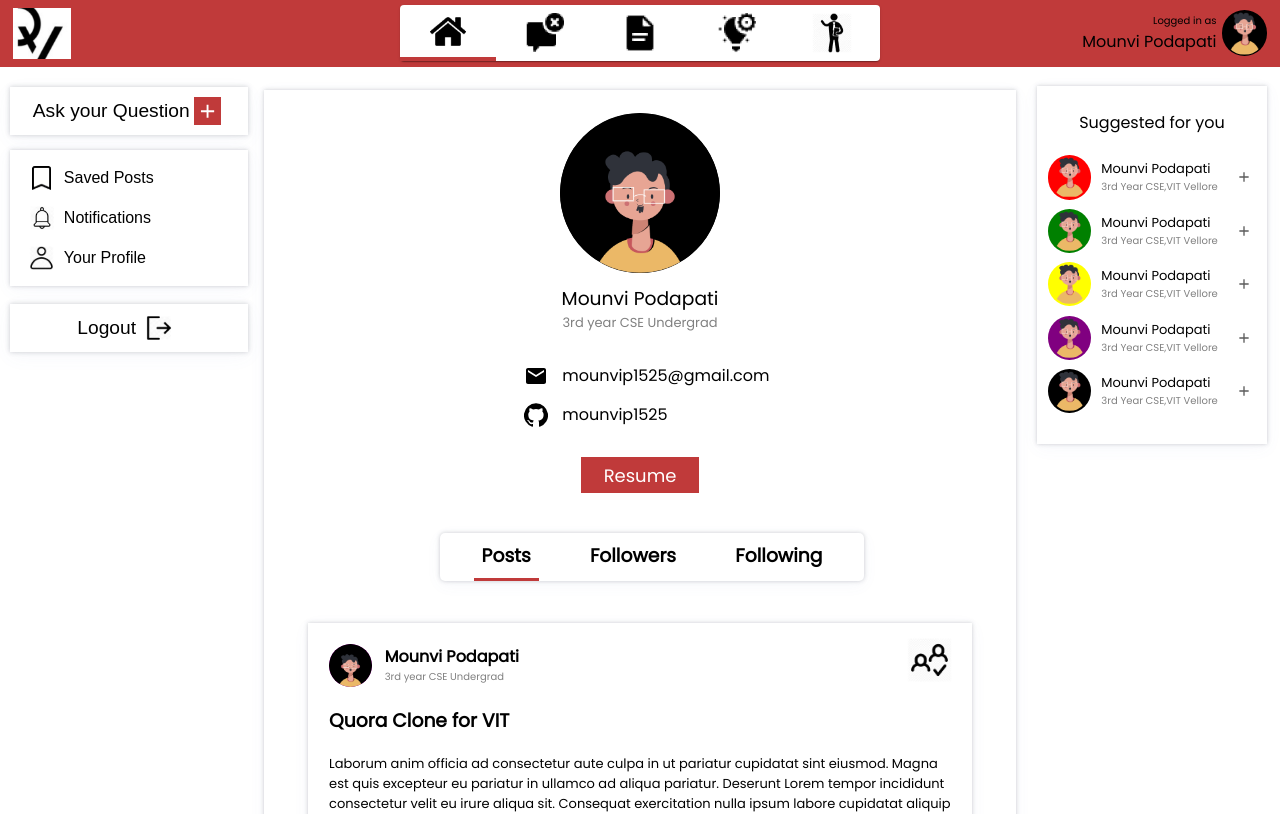
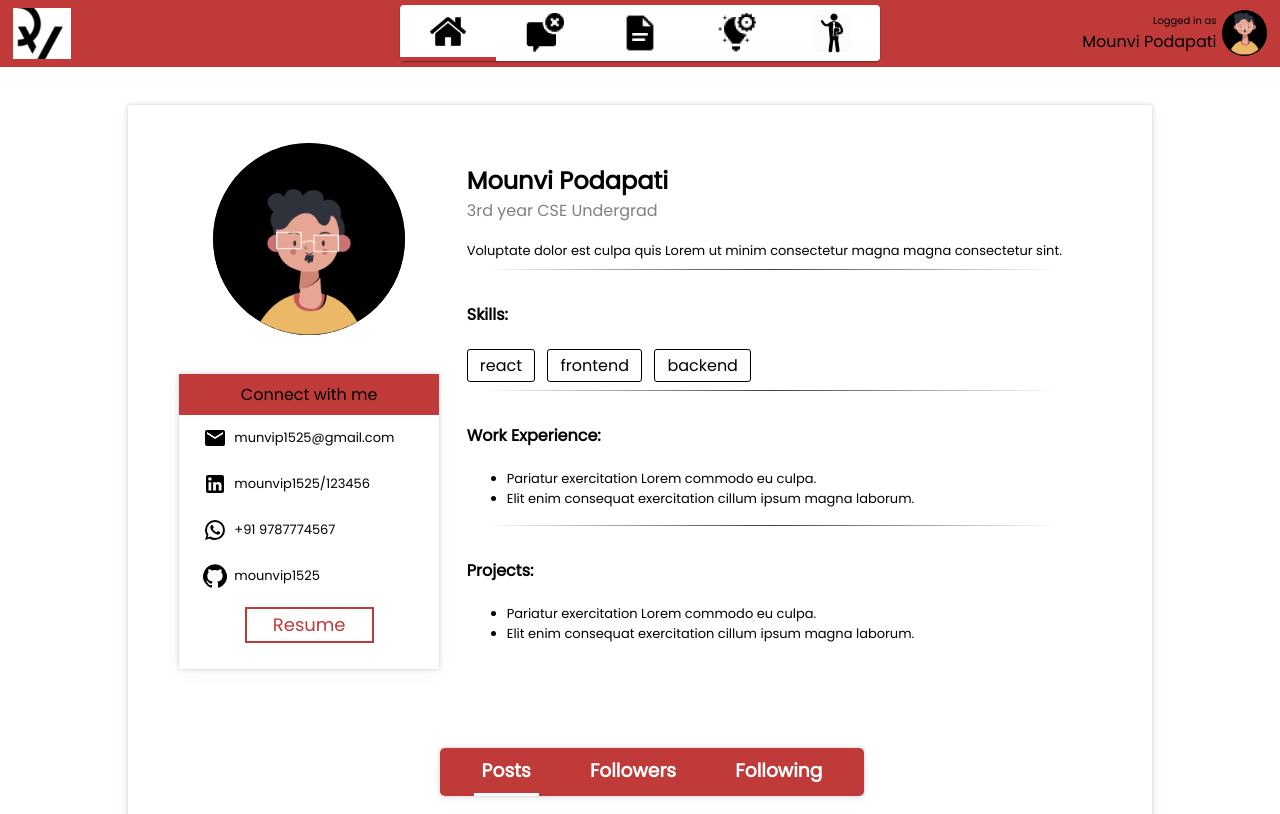
Before and after one commit to mounvip1525/QuoVit, a React (Create React App) app in the folder frontend/: page /Profile in a window 1280 px wide. Shown: the top 814 px of the page. Built offline with nearby package versions, Linux system fonts and the light colour scheme.

Commit message:
update:profile structure

```diff
--- a/frontend/src/Components/Cards/CourseCard.jsx
+++ b/frontend/src/Components/Cards/CourseCard.jsx
@@ -4,11 +4,11 @@ import { Link } from 'react-router-dom'
 import { ChevronRight } from '@material-ui/icons';
 
 export default function CourseCard(props) {
-    const {name,type } = props.course;
+    const {name,code } = props.course;
     return (
         <div className='co-Card'>
             <div className="course-head">
-                <p>{type}</p>
+                <p>{code}</p>
                 <Link to={{pathname:"/EachCourse",query:{props}}}><ChevronRight /></Link>
             </div>
             <h4>{name}</h4>
--- a/frontend/src/Components/Cards/css/FacultyReviewCard.css
+++ b/frontend/src/Components/Cards/css/FacultyReviewCard.css
@@ -3,7 +3,7 @@
     width:45%;
     padding:3%;
     box-sizing: border-box;
-    margin:1rem;
+    margin:0.5rem;
     display: flex;
     align-items: center;
 }
--- a/frontend/src/Screens/Profile/Profile.js
+++ b/frontend/src/Screens/Profile/Profile.js
@@ -1,15 +1,31 @@
 import React, { useState } from "react";
 import MainLayout from "../../Components/Structure/Main";
-import LandingCard from '../../Components/Cards/LandingCard'
+import Sub from "../../Components/Structure/Sub";
+import LandingCard from "../../Components/Cards/LandingCard";
 import User from "../../Components/User/User";
 import "./css/Profile.css";
 import pencil from "./img/Pencil.png";
 import bin from "./img/bin.png";
 import avatar from "./img/avatar.png";
-import { GitHub, Mail, Add } from "@material-ui/icons";
+import { GitHub, Mail, Add, LinkedIn, WhatsApp } from "@material-ui/icons";
 
 export default function Profile() {
   const [activeTab, setActiveTab] = useState("posts");
+  const self = true;
+  const user =
+    {
+      name:"Mounvi Podapati",
+      designation:"3rd year CSE Undergrad",
+      about:"Voluptate dolor est culpa quis Lorem ut minim consectetur magna magna consectetur sint.",
+      skills:["react","frontend","backend"],
+      workExperience:["Pariatur exercitation Lorem commodo eu culpa.","Elit enim consequat exercitation cillum ipsum magna laborum."],
+      projects:["Pariatur exercitation Lorem commodo eu culpa.","Elit enim consequat exercitation cillum ipsum magna laborum."],
+      mail:"munvip1525@gmail.com",
+      linkedin:"mounvip1525/123456",
+      whatsapp:"+91 9787774567",
+      github:"mounvip1525",
+      resume:"resume"
+    }
   const posts = [
     {
       id: 0,
@@ -119,60 +135,124 @@ export default function Profile() {
     },
   ];
   return (
-    <MainLayout>
+    <Sub>
       <div className="profile-main">
         <div>
-          <div className="user-profile">
+          <div className="user-details">
+            <div className="user-first">
               <img src={avatar} style={{ background: "black" }} alt="img" />
-            <h3>Mounvi Podapati</h3>
-            <p>3rd year CSE Undergrad</p>
-          </div>
               <div className="user-contact">
+                <h4>Connect with me</h4>
                 <div>
                   <Mail />
-              <h4>mounvip1525@gmail.com</h4>
+                  <p>{user.mail}</p>
+                </div>
+                <div>
+                  <LinkedIn />
+                  <p>{user.linkedin}</p>
+                </div>
+                <div>
+                  <WhatsApp />
+                  <p>{user.whatsapp}</p>
                 </div>
                 <div>
                   <GitHub />
-              <h4>mounvip1525</h4>
+                  <p>{user.github}</p>
+                </div>
+                <div className="user-btn">
+            <button className="resume-btn">Resume</button>
           </div>
               </div>
-          <div style={{ textAlign: "center" }}>
-            <button className="resume-btn">Resume</button>
+            </div>
+            <div className="user-second">
+              <h2>{user.name}</h2>
+              <p style={{ color: "grey" }}>{user.designation}</p>
+              <p style={{ fontSize: "small",marginTop:"3%" }}>
+                {user.about}
+              </p>
+              <hr />
+              <div>
+                <h4>Skills:</h4>
+                <div className="skills-div">
+                  {user.skills.map(skill=>(
+                    <p>{skill}</p>
+                  ))}
+                </div>
+              </div>
+              <hr />
+              <div>
+                <h4>Work Experience:</h4>
+                <ul>
+                  {user.workExperience.map(we=>(
+                    <li>{we}</li>
+                  ))}
+                </ul>
+              </div>
+              <hr />
+              <div>
+                <h4>Projects:</h4>
+                <ul>
+                {user.projects.map(project=>(
+                    <li>{project}</li>
+                  ))}
+                </ul>
+              </div>
+            </div>
           </div>
         </div>
         <div>
           <div className="user-tab">
-            <h3 onClick={() => setActiveTab("posts")} style={{borderColor:activeTab === "posts" ? "var(--primary-color)" : ""}}>Posts</h3>
-            <h3 onClick={() => setActiveTab("followers")} style={{borderColor:activeTab === "followers" ? "var(--primary-color)" : ""}}>Followers</h3>
-            <h3 onClick={() => setActiveTab("following")} style={{borderColor:activeTab === "following" ? "var(--primary-color)" : ""}}>Following</h3>
+            <h3
+              onClick={() => setActiveTab("posts")}
+              style={{
+                borderColor:
+                  activeTab === "posts" ? "white" : "",
+              }}
+            >
+              Posts
+            </h3>
+            <h3
+              onClick={() => setActiveTab("followers")}
+              style={{
+                borderColor:
+                  activeTab === "followers" ? "white" : "",
+              }}
+            >
+              Followers
+            </h3>
+            <h3
+              onClick={() => setActiveTab("following")}
+              style={{
+                borderColor:
+                  activeTab === "following" ? "white" : "",
+              }}
+            >
+              Following
+            </h3>
           </div>
         </div>
-        <div>
+        <div className="user-posts">
           {activeTab === "posts" ? (
-            <div>
+            <div className="user-post-div">
               {posts.map((post) => (
-                <LandingCard
-                  post={post}
-                />
-              ))
-            }
+                <LandingCard post={post} />
+              ))}
             </div>
           ) : activeTab === "followers" ? (
             <div className="suggestions-main">
-            {followers.map(user=>(
-                <User user={user} remove={true}/>
+              {followers.map((user) => (
+                <User user={user} remove={true} />
               ))}
             </div>
           ) : (
             <div className="suggestions-main">
-                {following.map(user=>(
-                <User user={user} remove={true}/>
+              {following.map((user) => (
+                <User user={user} remove={true} />
               ))}
             </div>
           )}
         </div>
       </div>
-    </MainLayout>
+    </Sub>
   );
 }
--- a/frontend/src/Screens/Profile/css/Profile.css
+++ b/frontend/src/Screens/Profile/css/Profile.css
@@ -4,17 +4,37 @@
   flex-direction: column;
   align-items: center;
   margin:3% 1%;
-  padding:3%;
+  padding:3% 0;
+  width:80%;
 }
-.user-profile{
+.profile-main > div:first-child{
+    width:90%;
+}
+.user-posts{
+    width:70%;
+}
+.user-details{
+    display:flex;
+    width:100%;
+}
+.user-first{
+    width:30%;
+    align-items: center;
+    display: flex;
+    flex-direction: column;
+}
+.user-second{
+    width:70%;
+}
+/* .user-pro{
     text-align: center;
+} */
+.user-first img{
+    height:12rem;
+    border-radius: 50%;
+    width:12rem;
 }
-.user-profile img{
-    height:10rem;
-    border-radius: 50%;
-    width:10rem;
-}
-.user-profile h3{
+/* .user-profile h3{
     font-weight:normal;
     margin-bottom:0;
     padding-bottom: 0;
@@ -25,14 +45,24 @@
     padding:0;
     color:grey;
     font-size: small;
+} */
+.user-contact{
+    /* margin:10% 0 !important; */
+    box-shadow: var(--box-shadow);
+    width:100%;
+    margin:15% 0;
+    box-sizing: border-box;
+    /* padding:0 1% 1% 3%; */
 }
-.user-contact{
-    margin:10% 0 !important;
+.user-contact h4{
+    background: var(--primary-color);
+    text-align: center;
 }
 .user-contact div{
     display:flex;
     align-items: center;
     text-align: left;
+    padding:0 0 0 1.5rem;
 }
 .user-contact svg{
     margin-right:3%;
@@ -42,15 +72,54 @@
     margin:0;
     padding:3%;
 }
+.user-contact div p{
+    font-size: small;
+    white-space: nowrap;
+  overflow: hidden;
+  text-overflow: ellipsis;
+  width:75%;
+}
+.user-contact .user-btn{
+    display:flex;
+    justify-content: center;
+    padding-left:0 !important;
+    margin:3% 0 10%;
+}
 .resume-btn{
-    background: var(--primary-color);
-    border:none;
+    border:2px solid var(--primary-color);
     cursor:pointer;
     outline:none;
-    color:white;
-    padding:2% 10%;
+    background: white;
+    color:var(--primary-color);
+    padding:1% 10%;
     font-size: large;
     font-family: Poppins;
+}
+.resume-btn:hover{
+    background: var(--primary-color);
+    color:white;
+    transition: all 0.5s ease;
+}
+.user-second{
+    padding:0 3%;
+}
+.user-second h2{
+    margin-bottom: 0;
+    padding-bottom: 0;
+}
+.user-second p{
+    margin: 0%;
+    padding: 0%;
+}
+.skills-div p{
+    display:inline-flex;
+    border:1.5px solid black;
+    margin-right:2%;
+    border-radius: 3px;
+    padding:0.5% 2%;
+}
+.user-second li{
+    font-size: small;
 }
 .user-tab{
     box-shadow: rgba(67, 71, 85, 0.27) 0px 0px 0.25em, rgba(90, 125, 188, 0.05) 0px 0.25em 1em;
@@ -60,12 +129,14 @@
     padding:0% 3%;
     margin:10% 0 5%;
     border-radius: 5px;
+    background: var(--primary-color);
 }
 .user-tab h3{
     margin:0;
     padding:2%;
     cursor: pointer;
     border-bottom: 3px solid transparent;
+    color:white;
 }
 .profile-main .suggestions-main{
     width:100%;
@@ -74,6 +145,11 @@
 .profile-main .suggestions-main > div{
   box-shadow: rgba(67, 71, 85, 0.27) 0px 0px 0.25em, rgba(90, 125, 188, 0.05) 0px 0.25em 1em;
   width:18rem;
-  margin:2% 0;
+  margin:2% auto;
   padding:2% 2% 2% 4%;
 }
+.user-post-div{
+    display:flex;
+    flex-direction: column;
+    text-align: left !important;
+}
--- a/frontend/src/Screens/QuestionBank/EachCourse.js
+++ b/frontend/src/Screens/QuestionBank/EachCourse.js
@@ -6,13 +6,13 @@ import { useLocation } from "react-router";
 
 export default function EachCourse() {
   const { query } = useLocation();
-  const { name, papers, type } = query.props.course;
+  const { name, papers, code } = query.props.course;
 
   return (
     <MainLayout>
       <div className="eachcourse-cont">
       <div className="courseName">{name}</div>
-      <div className="courseType">{type}</div>
+      <div className="courseCode">{code}</div>
       <div className="exam">CAT 1 </div>
       <div className="cat1">
         {papers.cat1.length>0 ?
--- a/frontend/src/Screens/QuestionBank/css/EachCourse.css
+++ b/frontend/src/Screens/QuestionBank/css/EachCourse.css
@@ -6,13 +6,14 @@
     align-items: center;
     font-size: 1.8rem;
 }
-.courseType{
+.courseCode{
     display: flex;
     text-align: center;
     justify-content: center;
     align-items: center;
     font-size: 1.1rem;
     padding-bottom:20px ;
+    color:grey
 }
 .cat1,.cat2{
     display: flex;
@@ -23,8 +24,8 @@
 }
 hr{
     width: 95%;
-        border: 0;
-        height: 1px;
-        background: #333;
-        background-image: linear-gradient(to right, #ccc, #333, #ccc);
+    border: 0;
+    height: 1px;
+    background-image: linear-gradient(to right, rgba(0, 0, 0, 0), rgba(0, 0, 0, 0.75), rgba(0, 0, 0, 0));
+    margin-bottom:2rem
 }
--- a/frontend/src/Screens/QuestionBank/css/QuestionBank.css
+++ b/frontend/src/Screens/QuestionBank/css/QuestionBank.css
@@ -6,4 +6,5 @@
     display:flex;
     flex-wrap: wrap;
     margin:auto;
+    /* width:90%; */
 }
```
Also changed, not shown: frontend/src/Screens/QuestionBank/QuestionBank.js (+4 -4 lines). Lines whose indentation alone changed are shown as unchanged.
